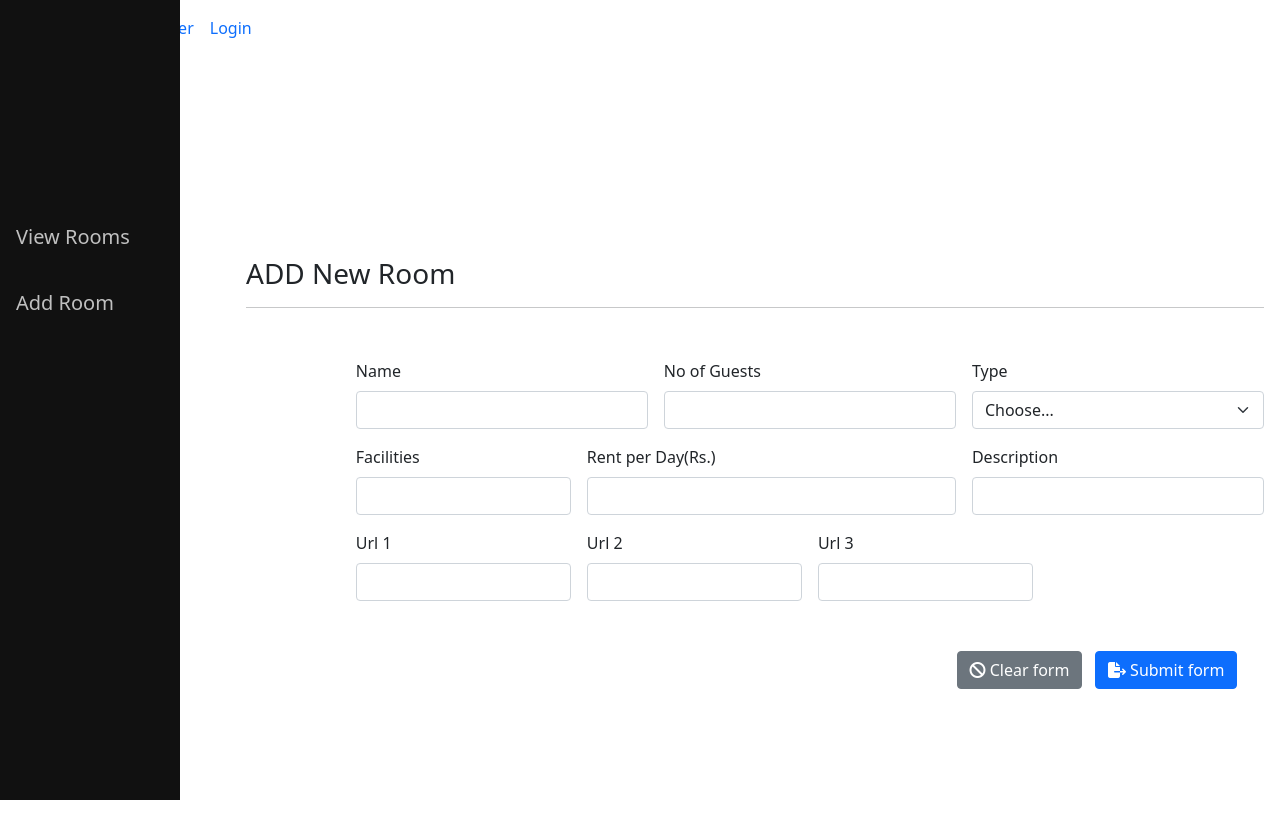
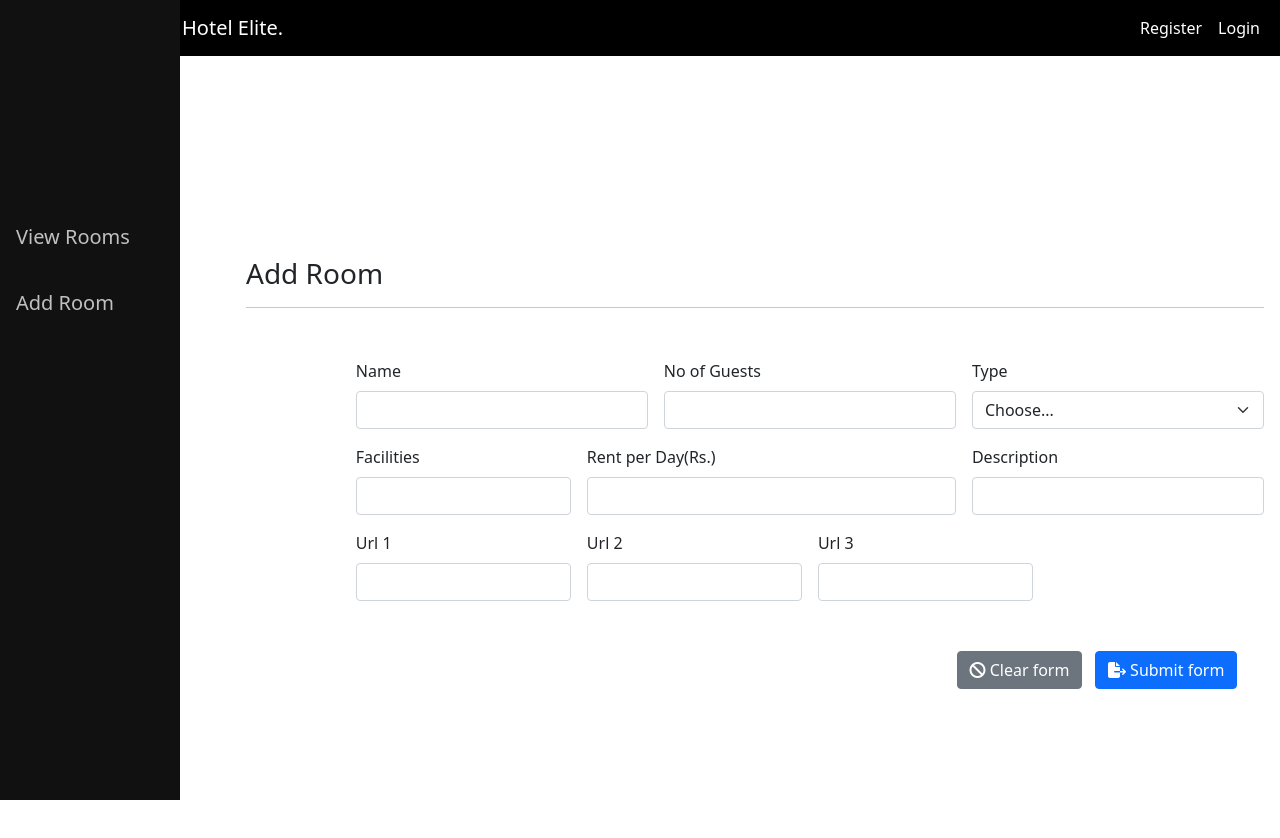
Before and after one commit to psychic-coder/MERNHotelManagement-system, a React (Create React App) app in the folder frontend/: page /roommanager/add in a window 1280 px wide. Shown: the top 838 px of the page. Built offline with nearby package versions, Linux system fonts and the light colour scheme.

Commit message:
Create Navigation bar and modified Addroom and Viewroom files in frontend

```diff
--- /dev/null
+++ b/frontend/src/components/layouts/Navbar.css
@@ -0,0 +1,16 @@
+.navbar{
+    background-color: black !important;
+}
+
+.nav-link{
+    color: white !important;
+}
+
+.navbar-brand{
+    color: white !important;
+    margin-left: 170px !important;
+}
+
+.navbar-nav{
+    margin-left: auto !important;
+}
--- a/frontend/src/components/layouts/Navbar.js
+++ b/frontend/src/components/layouts/Navbar.js
@@ -1,5 +1,5 @@
 import React from 'react';
-
+import "./Navbar.css"
 
 
 export default function Navbar() {
@@ -8,7 +8,7 @@ export default function Navbar() {
     return (
         <nav class="navbar navbar-expand-lg ">
             <div class="container-fluid">
-                <a class="navbar-brand" href="#">Hotel Elite</a>
+                <a class="navbar-brand" href="#">Hotel Elite.</a>
                 <button class="navbar-toggler" type="button" data-bs-toggle="collapse" data-bs-target="#navbarNav" aria-controls="navbarNav" aria-expanded="false" aria-label="Toggle navigation">
                     <span class="navbar-toggler-icon"></span>
                 </button>
--- a/frontend/src/components/room/AddRoom.js
+++ b/frontend/src/components/room/AddRoom.js
@@ -65,7 +65,7 @@ export default function AddRoom() {
     }
     return (
         <div className="content">
-            <h3>ADD New Room</h3><hr />
+            <h3>Add Room</h3><hr />
 
             <form class="row g-3 needs-validation" id="inputForm2" novalidate>
                 <div class="col-md-4 position-relative">
--- a/frontend/src/components/room/ViewOneRoom.js
+++ b/frontend/src/components/room/ViewOneRoom.js
@@ -181,7 +181,7 @@ export default function ViewOneRoom() {
 
 
             <div hidden={tebleStatus}>
-                <h3>Edit-Room-Details</h3><hr />
+                <h3>Edit/Delete Room</h3><hr />
                 <form class="row g-3 needs-validation" id="inputForm2" novalidate>
                     <div class="col-md-4 position-relative">
                         <label for="validationTooltip01" class="form-label">Name</label>
```
